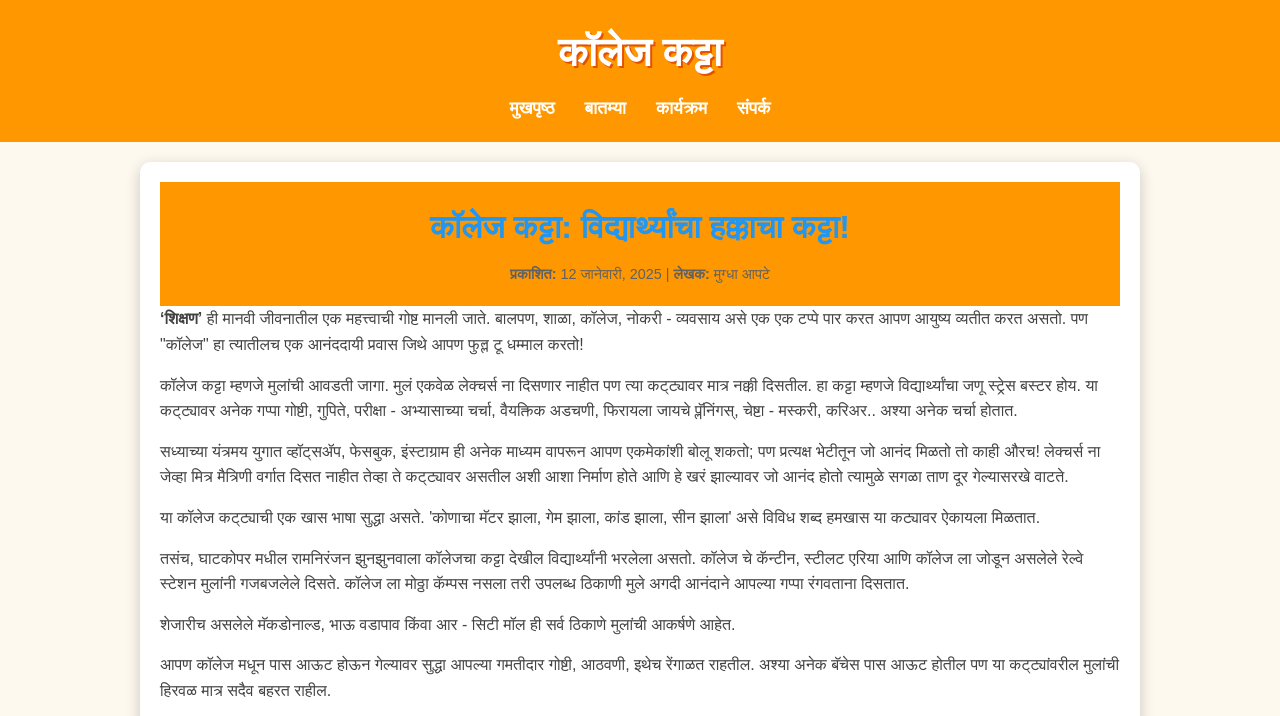
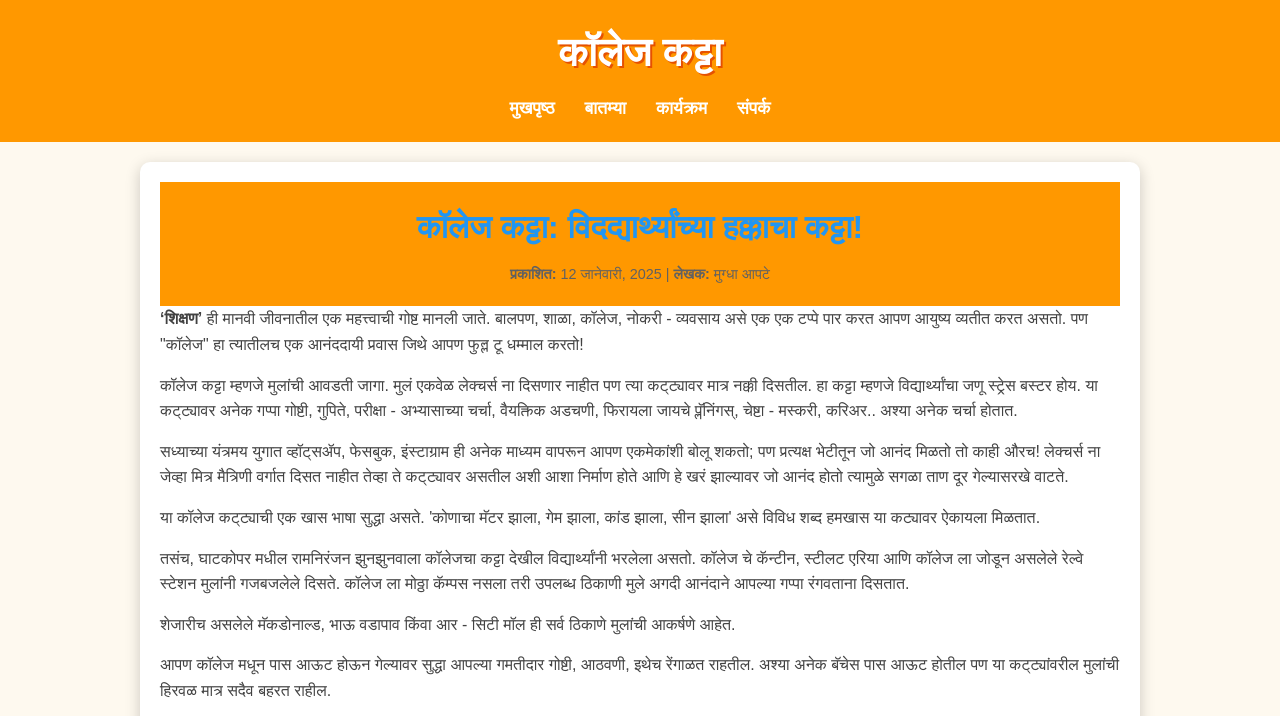
Before and after one commit to Rushi0207/CollegeKatta, a plain HTML site: page index.html in a window 1280 px wide. Shown: the top 716 px of the page. Drawn offline with Linux system fonts and the light colour scheme.

Commit message:
error correction

```diff
--- a/index.html
+++ b/index.html
@@ -189,7 +189,7 @@
     <main>
         <article class="news-article">
             <header>
-                <h2>कॉलेज कट्टा: विद्यार्थ्यांचा हक्काचा कट्टा!</h2>
+                <h2>कॉलेज कट्टा: विदद्यार्थ्यांच्या हक्काचा कट्टा!</h2>
                 <p><strong>प्रकाशित:</strong> 12 जानेवारी, 2025 | <strong>लेखक:</strong> मुग्धा आपटे</p>
             </header>
             <section>
```
